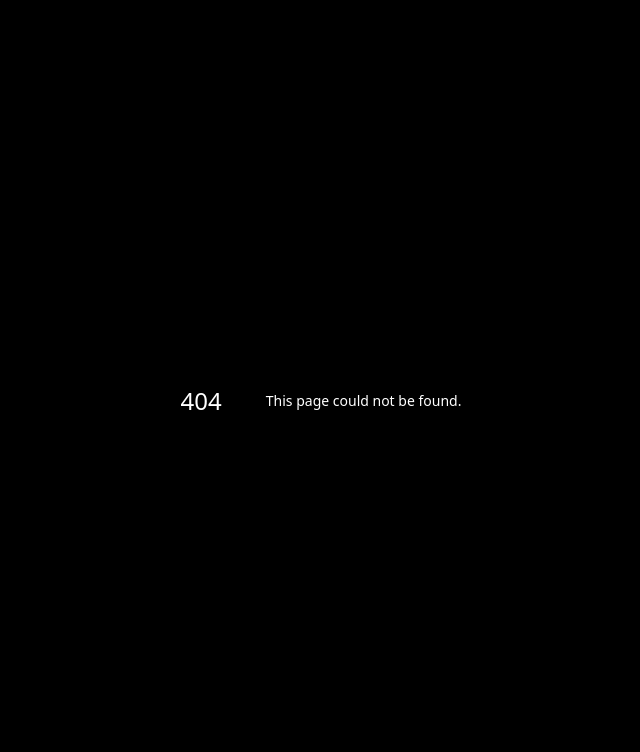
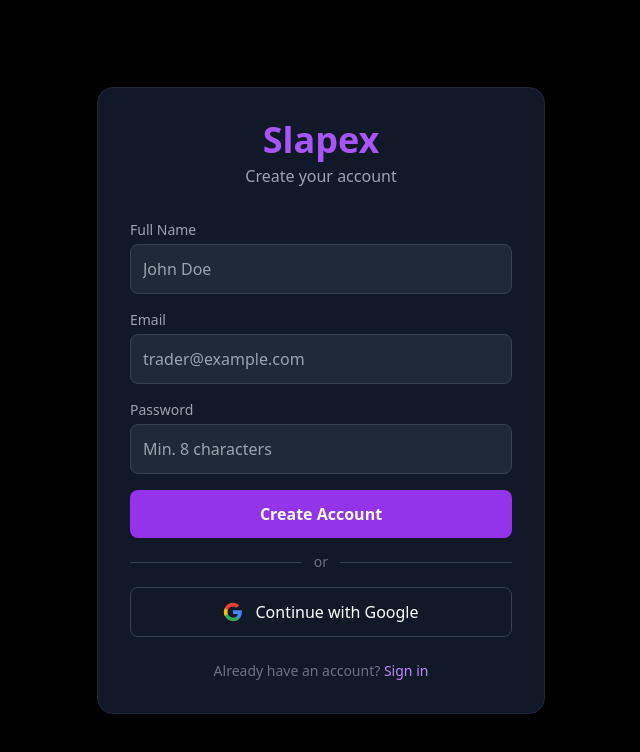
Before and after one commit to elnomic/slapex, a Next.js app: page /auth/register in a window 1280 px wide. Before the commit this address had no page. Shown: the top 752 px of the page, without its empty margins (319-959 px from the left). Built offline with nearby package versions, Linux system fonts and the light colour scheme.

Commit message:
Create page.tsx

```diff
--- /dev/null
+++ b/src/app/auth/register/page.tsx
@@ -0,0 +1,98 @@
+import Link from "next/link";
+
+export default function RegisterPage() {
+  return (
+    <div className="min-h-screen bg-black flex items-center justify-center px-4">
+      <div className="bg-gray-900 p-8 rounded-2xl w-full max-w-md border border-gray-800">
+        <div className="text-center mb-8">
+          <h1 className="text-4xl font-bold text-purple-500 mb-1">Slapex</h1>
+          <p className="text-gray-400">Create your account</p>
+        </div>
+
+        <form className="space-y-4">
+          <div>
+            <label className="text-sm text-gray-400 mb-1 block">Full Name</label>
+            <input
+              name="name"
+              type="text"
+              placeholder="John Doe"
+              className="w-full p-3 rounded-lg bg-gray-800 text-white border border-gray-700 focus:border-purple-500 focus:outline-none transition"
+              required
+            />
+          </div>
+
+          <div>
+            <label className="text-sm text-gray-400 mb-1 block">Email</label>
+            <input
+              name="email"
+              type="email"
+              placeholder="trader@example.com"
+              className="w-full p-3 rounded-lg bg-gray-800 text-white border border-gray-700 focus:border-purple-500 focus:outline-none transition"
+              required
+            />
+          </div>
+
+          <div>
+            <label className="text-sm text-gray-400 mb-1 block">Password</label>
+            <input
+              name="password"
+              type="password"
+              placeholder="Min. 8 characters"
+              className="w-full p-3 rounded-lg bg-gray-800 text-white border border-gray-700 focus:border-purple-500 focus:outline-none transition"
+              required
+              minLength={8}
+            />
+          </div>
+
+          <button
+            type="submit"
+            className="w-full p-3 bg-purple-600 hover:bg-purple-700 text-white rounded-lg font-semibold transition"
+          >
+            Create Account
+          </button>
+        </form>
+
+        <div className="relative my-6">
+          <div className="border-t border-gray-700"></div>
+          <span className="absolute top-1/2 left-1/2 -translate-x-1/2 -translate-y-1/2 bg-gray-900 px-3 text-sm text-gray-500">
+            or
+          </span>
+        </div>
+
+        <form>
+          <button
+            type="submit"
+            className="w-full p-3 border border-gray-700 hover:bg-gray-800 text-white rounded-lg font-medium transition flex items-center justify-center gap-3"
+          >
+            <svg className="w-5 h-5" viewBox="0 0 24 24">
+              <path
+                fill="#4285F4"
+                d="M22.56 12.25c0-.78-.07-1.53-.2-2.25H12v4.26h5.92a5.06 5.06 0 0 1-2.2 3.32v2.77h3.57c2.08-1.92 3.28-4.74 3.28-8.1z"
+              />
+              <path
+                fill="#34A853"
+                d="M12 23c2.97 0 5.46-.98 7.28-2.66l-3.57-2.77c-.98.66-2.23 1.06-3.71 1.06-2.86 0-5.29-1.93-6.16-4.53H2.18v2.84C3.99 20.53 7.7 23 12 23z"
+              />
+              <path
+                fill="#FBBC05"
+                d="M5.84 14.09c-.22-.66-.35-1.36-.35-2.09s.13-1.43.35-2.09V7.07H2.18C1.43 8.55 1 10.22 1 12s.43 3.45 1.18 4.93l2.85-2.22.81-.62z"
+              />
+              <path
+                fill="#EA4335"
+                d="M12 5.38c1.62 0 3.06.56 4.21 1.64l3.15-3.15C17.45 2.09 14.97 1 12 1 7.7 1 3.99 3.47 2.18 7.07l3.66 2.84c.87-2.6 3.3-4.53 6.16-4.53z"
+              />
+            </svg>
+            Continue with Google
+          </button>
+        </form>
+
+        <p className="text-center mt-6 text-sm text-gray-500">
+          Already have an account?{" "}
+          <Link href="/auth/login" className="text-purple-400 hover:text-purple-300">
+            Sign in
+          </Link>
+        </p>
+      </div>
+    </div>
+  );
+}
```
